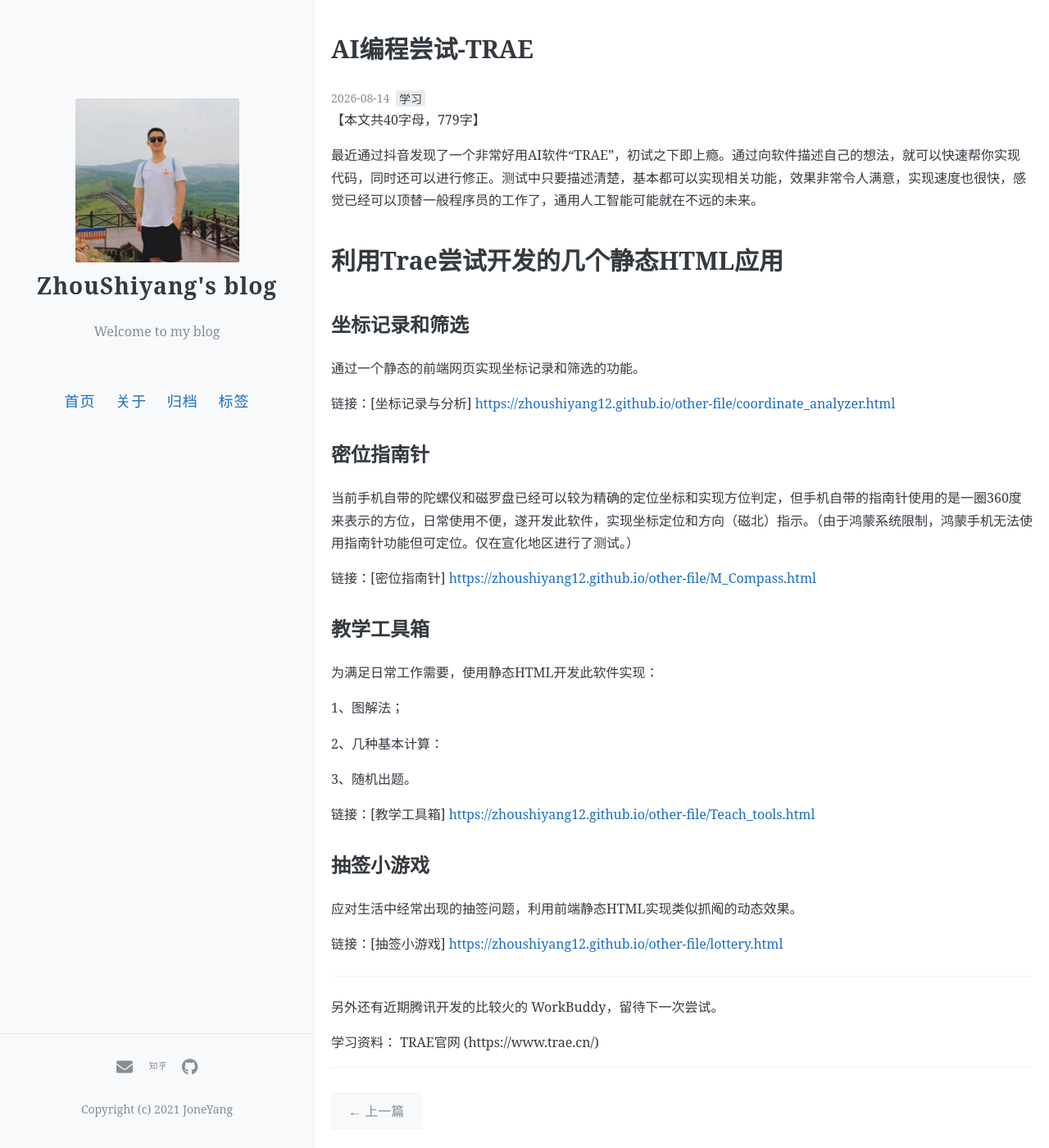
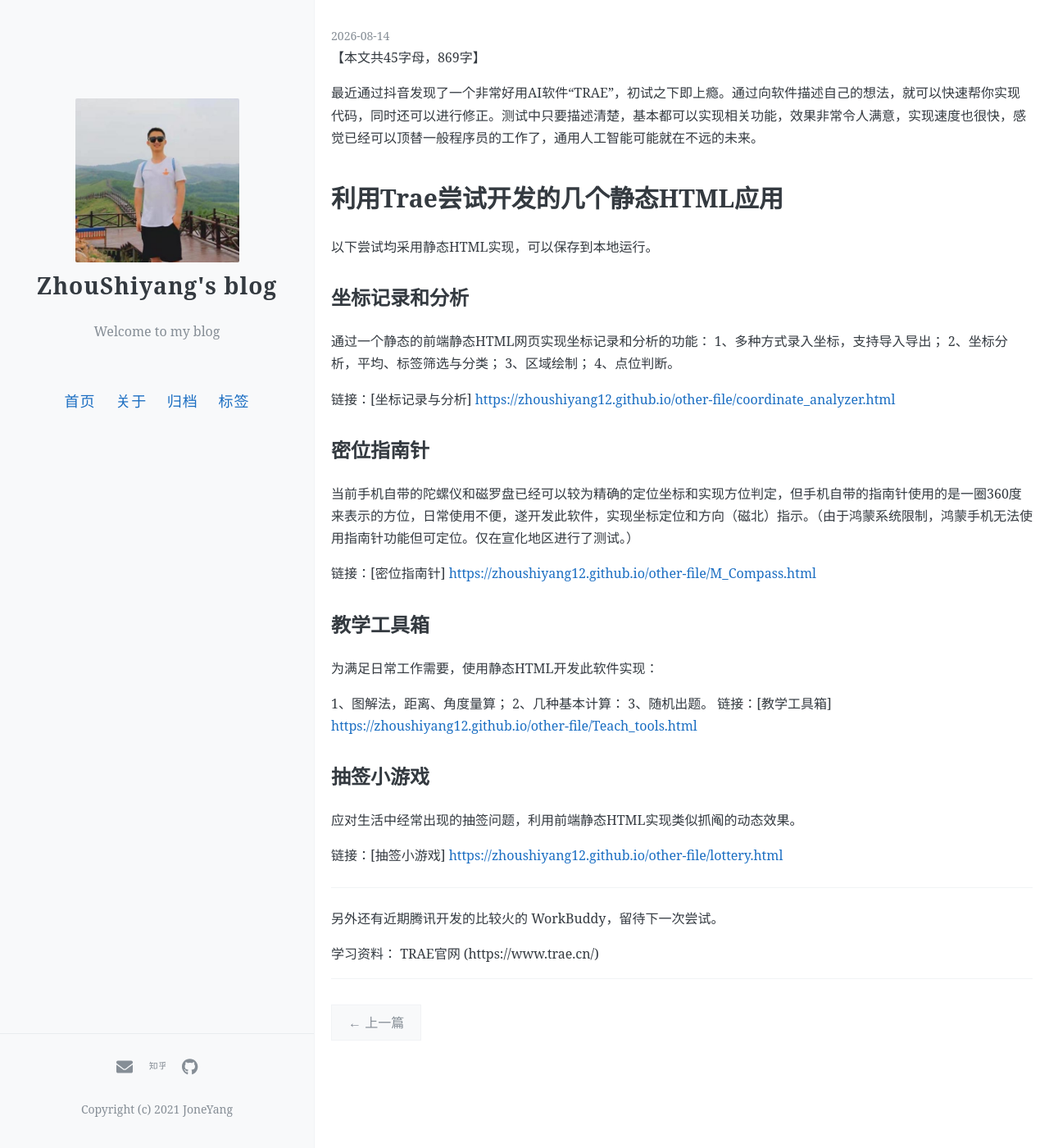
Before and after one commit to zhoushiyang12/zhoushiyang12.github.io, a Jekyll site: the page built from _posts/2026-08-14-AI_software.md, in a window 1280 px wide and 1400 px high. Shown: the whole window at 82% size. Built offline with Jekyll 4.4.1, drawn with Linux system fonts in a browser that asks for light colours; our own code applies the rules of GitHub Pages for plain Markdown files; comment, search, counter and statistics services are not loaded.

Commit message:
Update 2026-08-14-AI_software.md

```diff
--- a/_posts/2026-08-14-AI_software.md
+++ b/_posts/2026-08-14-AI_software.md
@@ -10,9 +10,14 @@
 
 <!-- more -->
 # 利用Trae尝试开发的几个静态HTML应用
+以下尝试均采用静态HTML实现，可以保存到本地运行。
 
-## 坐标记录和筛选
-通过一个静态的前端网页实现坐标记录和筛选的功能。
+## 坐标记录和分析
+通过一个静态的前端静态HTML网页实现坐标记录和分析的功能：
+1、多种方式录入坐标，支持导入导出；
+2、坐标分析，平均、标签筛选与分类；
+3、区域绘制；
+4、点位判断。
 
 链接：[坐标记录与分析] <https://zhoushiyang12.github.io/other-file/coordinate_analyzer.html>
 
@@ -26,12 +31,9 @@
 
 为满足日常工作需要，使用静态HTML开发此软件实现：
 
-1、图解法；
-
+1、图解法，距离、角度量算；
 2、几种基本计算：
-
 3、随机出题。
-
 链接：[教学工具箱]  <https://zhoushiyang12.github.io/other-file/Teach_tools.html>
 
 ## 抽签小游戏
```
Also changed, not shown: other parts of _posts/2026-08-14-AI_software.md (+1 -1 lines).
